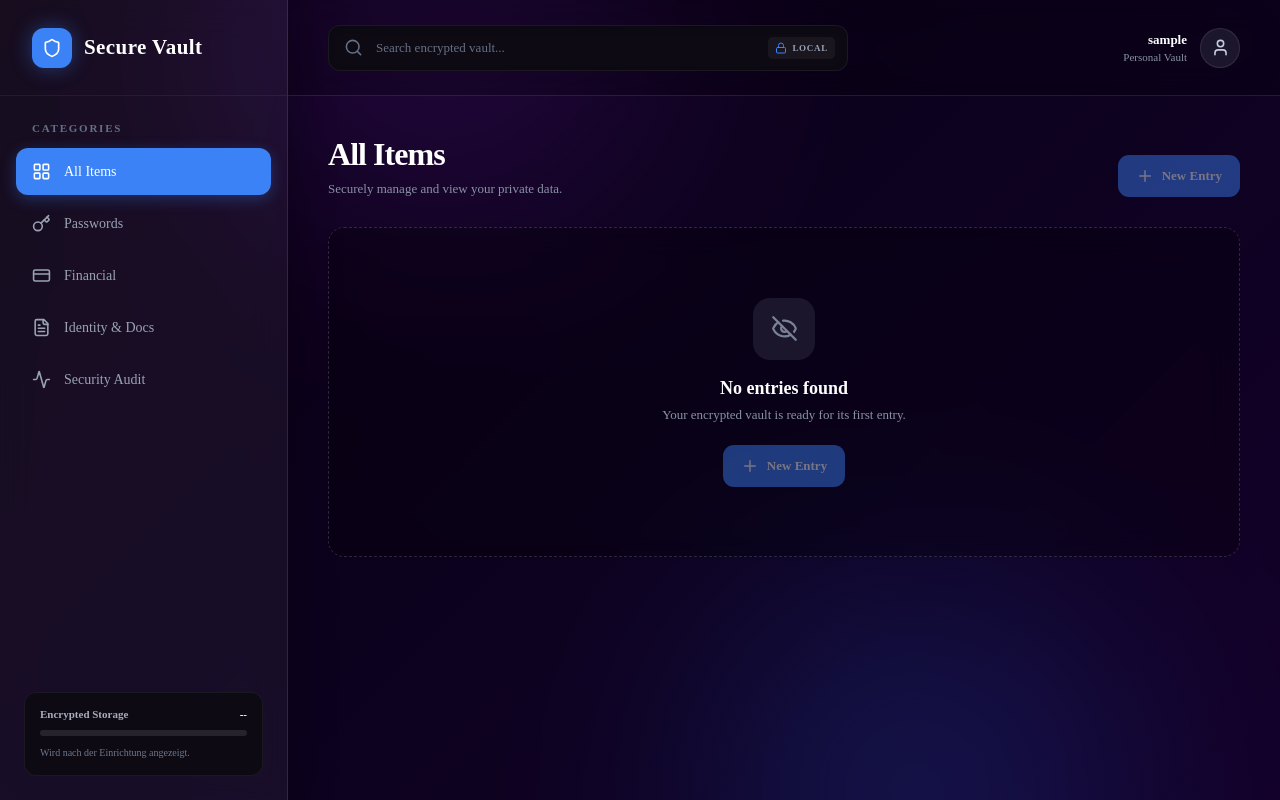
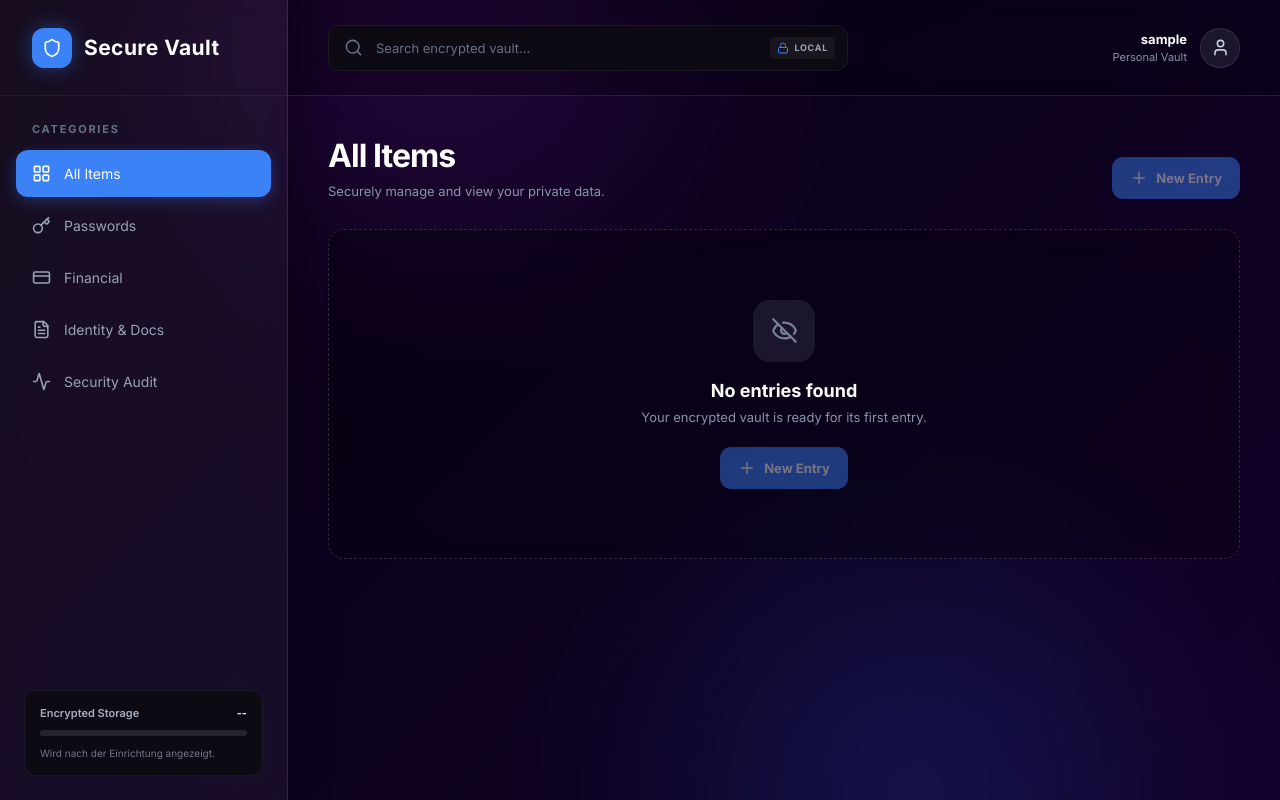
Before and after one commit to J0hannes04/DevOps-Test, a React (Vite) app in the folder frontend/: page /dashboard in a window 1280 px wide. Built offline with nearby package versions, Linux system fonts and the light colour scheme; sample sign-in values are in the browser's storage.

Commit message:
Schriftart erneut der Startseite angepasst

```diff
--- a/frontend/src/Dashboard.css
+++ b/frontend/src/Dashboard.css
@@ -1,4 +1,6 @@
-.vault-shell{position:relative;display:flex;min-height:100vh;overflow:hidden;background:linear-gradient(135deg,#0b0014,#0d021f 55%,#130029);color:#fff;font-family:inherit}
+@import url('https://fonts.googleapis.com/css2?family=Inter:wght@400;500;600;700&display=swap');
+
+.vault-shell{position:relative;display:flex;min-height:100vh;overflow:hidden;background:linear-gradient(135deg,#0b0014,#0d021f 55%,#130029);color:#fff;font-family:'Inter',sans-serif}
 .vault-shell::before,.vault-shell::after{position:absolute;width:420px;height:420px;border-radius:50%;filter:blur(120px);opacity:.2;pointer-events:none;content:""}
 .vault-shell::before{top:-190px;left:18%;background:#7e22ce}
 .vault-shell::after{right:12%;bottom:-200px;background:#2563eb}
```
